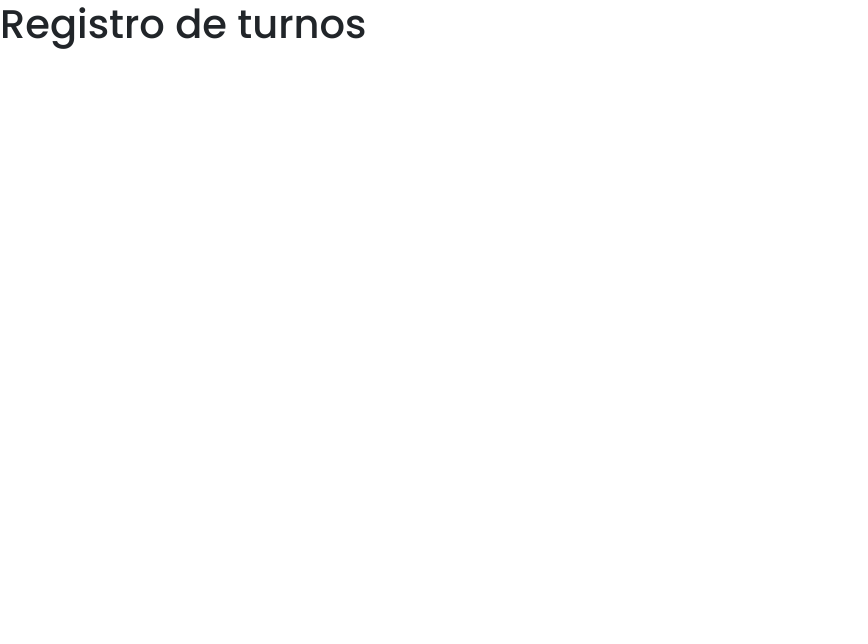
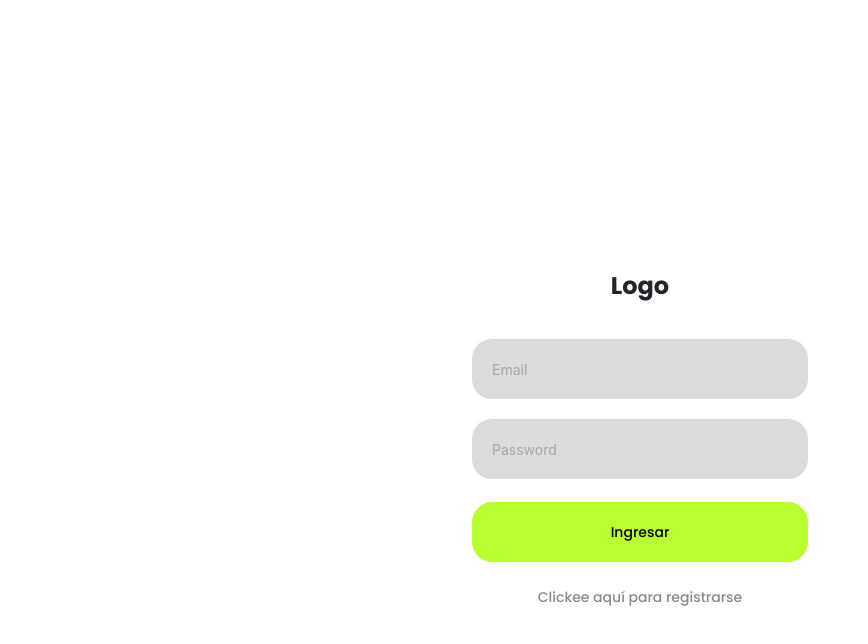
Before and after one commit to MartuRiesco/Central-de-Turnos, a React (Create React App) app in the folder turnos/: page / in a window 1280 px wide. Shown: the top 644 px of the page, without its empty margins (0-868 px from the left). Built offline with nearby package versions, Linux system fonts and the light colour scheme; a web font is replaced by a local one.

Commit message:
create login and register screen

```diff
--- a/turnos/package.json
+++ b/turnos/package.json
@@ -6,6 +6,7 @@
     "@testing-library/jest-dom": "^5.17.0",
     "@testing-library/react": "^13.4.0",
     "@testing-library/user-event": "^13.5.0",
+    "antd": "^5.15.3",
     "bootstrap": "^5.3.3",
     "react": "^18.2.0",
     "react-dom": "^18.2.0",
--- a/turnos/src/App.css
+++ b/turnos/src/App.css
@@ -9,9 +9,9 @@
 }
 
 :root {
-  --clr-primario: rgb(39, 38, 38);
-  --clr-primario-dark: rgb(9, 9, 9);
-  --clr-secundario: rgb(255, 255, 255);
+  --clr-primario: rgb(81, 81, 81);
+  --clr-primario-dark: rgb(0, 0, 0);
+  --clr-secundario: rgb(185, 255, 49);
   --clr-terciario: rgb(137, 137, 137);
   --clr-gris-claro: rgb(221, 220, 220);
   --ff-primario: 'Poppins', sans-serif;
--- a/turnos/src/App.js
+++ b/turnos/src/App.js
@@ -1,9 +1,17 @@
 import React from 'react';
+import { BrowserRouter, Routes, Route } from 'react-router-dom';
+import Login from './Components/Login/login';
+import Register from './Components/Register/register';
 
 function App() {
   return (
-    <div className="App">
-      <h1>Registro de turnos</h1>
+    <div className='App p-5'>
+      <BrowserRouter>
+          <Routes>
+              <Route path='/' element={ <Login /> } />
+              <Route path='/register' element={ <Register /> } />
+          </Routes>
+      </BrowserRouter>
     </div>
   );
 }
--- /dev/null
+++ b/turnos/src/Components/Login/login.jsx
@@ -0,0 +1,37 @@
+import React from "react";
+import { Button, Form, Input } from 'antd';
+import { Link } from 'react-router-dom';
+import './styles.css';
+
+function Login() {
+
+    const onFinish = (values) => {
+        console.log('Valores del fromulario', values);
+    }
+
+    return (
+        <div className="authentication">
+            <div className="authentication-form card p-3">
+                <h1 className="card-title">Logo</h1>
+                <Form layout='vertical m-3' onFinish={onFinish}>
+                        <Form.Item name='email'>
+                                <Input placeholder='Email' />
+                        </Form.Item>
+                        <Form.Item name='password'>
+                                <Input placeholder='Password' type="password" />
+                        </Form.Item>
+
+                        <Button className="primary-button mt-2 mb-4" htmlType="submit">
+                            Ingresar
+                        </Button>
+
+                        <Link to="/register" className="anchor mt-4">
+                            Clickee aquí para registrarse
+                        </Link>
+                </Form>
+            </div>
+        </div>
+    )
+};
+
+export default Login;
--- /dev/null
+++ b/turnos/src/Components/Login/styles.css
@@ -0,0 +1,3 @@
+.ant-btn-primary {
+    background-color: var(--clr-primario) !important;
+}
--- /dev/null
+++ b/turnos/src/Components/Register/register.jsx
@@ -0,0 +1,36 @@
+import React from "react";
+import { Button, Form, Input } from 'antd';
+import { Link } from 'react-router-dom';
+import './styles.css';
+
+function Register() {
+
+    const onFinish = (values) => {
+        console.log('Valores del fromulario', values);
+    }
+
+    return (
+        <div className="authentication">
+            <div className="authentication-form card p-3">
+                <h1 className="card-title">Logo</h1>
+                <Form layout='vertical m-3' onFinish={onFinish}>
+                        <Form.Item name='name'>
+                                <Input placeholder='Nombre' />
+                        </Form.Item>
+                        <Form.Item name='email'>
+                                <Input placeholder='Email' />
+                        </Form.Item>
+                        <Form.Item name='password'>
+                                <Input placeholder='Password' type="password" />
+                        </Form.Item>
+
+                        <Button className="primary-button mt-2 mb-4" htmlType="submit">Registrarse</Button>
+
+                        <Link to="/" className="anchor mt-4">Volver al login</Link>
+                </Form>
+            </div>
+        </div>
+    )
+};
+
+export default Register;
--- /dev/null
+++ b/turnos/src/Components/Register/styles.css
@@ -0,0 +1,79 @@
+/* Antd Vertical */
+
+input {
+    border-radius: 20px !important;
+    border: 0 !important;
+    height: 60px !important;
+    background: var(--clr-gris-claro) !important;
+    padding: 20px !important;
+    margin: 5px 0 !important;
+}
+
+input:focus {
+    outline: none !important;
+    box-shadow: none !important;
+    border: 1px solid var(--clr-gris-claro) !important;
+}
+
+label {
+    font-size: 16px !important;
+    color: var(--clr-primario) !important;
+}
+
+.ant-form-item {
+    margin: 10px 0 !important;
+}
+
+/* Commom Styling */
+
+.card-title {
+    font-size: 1.5rem;
+    font-weight: bold;
+}
+
+.normal-text {
+    font-size: 1rem;
+}
+
+.card {
+    border: 0 !important;
+    border-radius: 0 !important;
+}
+
+.primary-button {
+    border-radius: 20px !important;
+    background-color: var(--clr-secundario) !important;
+    border-color: var(--clr-secundario) !important;
+    height: 60px !important;
+    width: 100% !important;
+    color: var(--clr-primario-dark);
+    font-size: 14px !important;
+}
+
+.primary-button:hover {
+    color: var(--clr-gris-claro) !important;
+}
+
+.anchor {
+    color: var(--clr-terciario) !important;
+    text-decoration: none !important;
+    font-size: 14px !important;
+}
+
+.anchor:hover {
+    color: var(--clr-primario-dark) !important;
+}
+
+/* authentication pages */
+
+.authentication {
+    height: 100vh;
+    display: flex;
+    align-items: center;
+    justify-content: center;
+    text-align: center !important;
+}
+
+.authentication-form {
+    width: 400px;
+}
```
Also changed, not shown: turnos/src/Components/Login/login.js (deleted, +0 -9 lines), turnos/src/Components/Register/register.js (deleted, +0 -9 lines), 1 other file (tests, documents, lock files or other folders).
